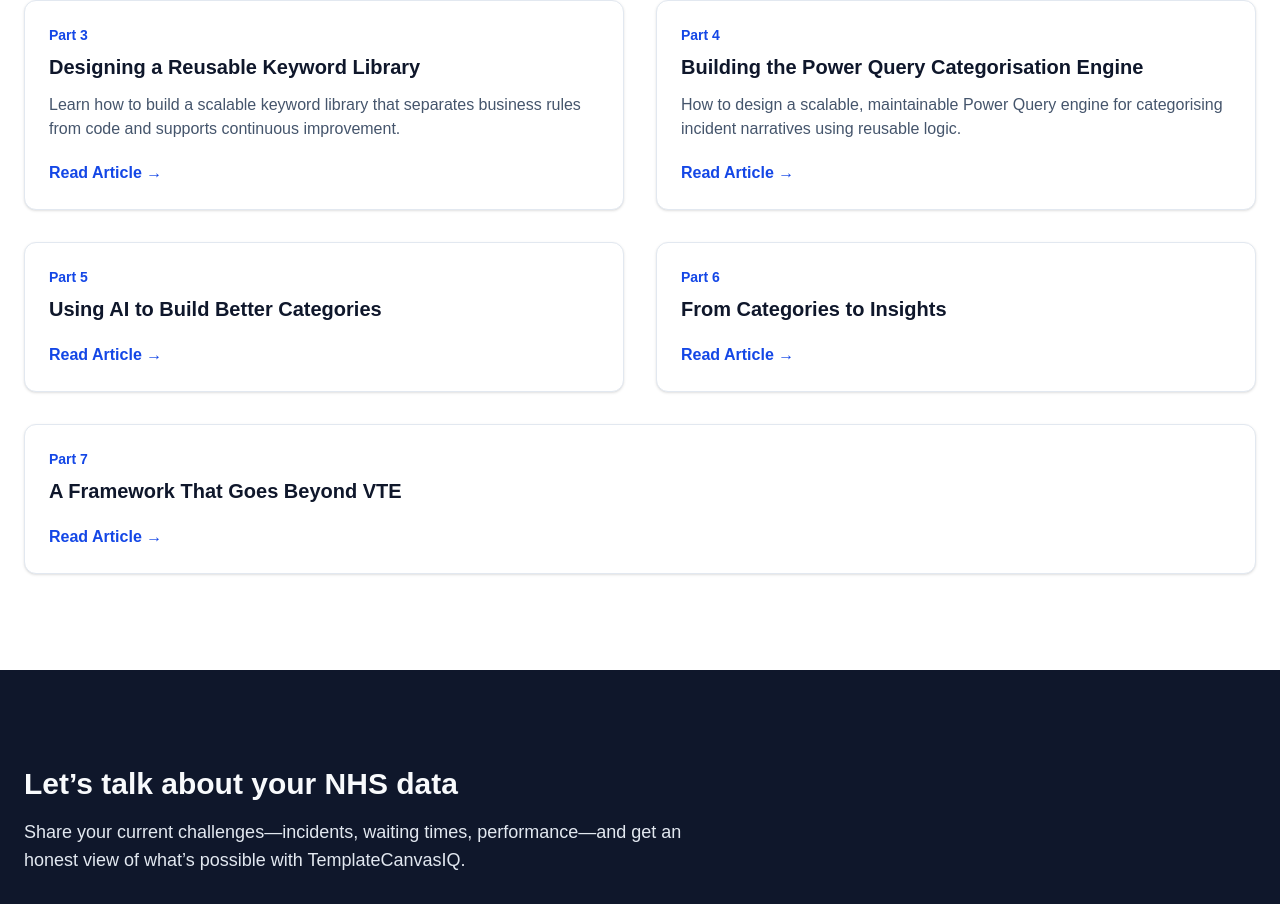
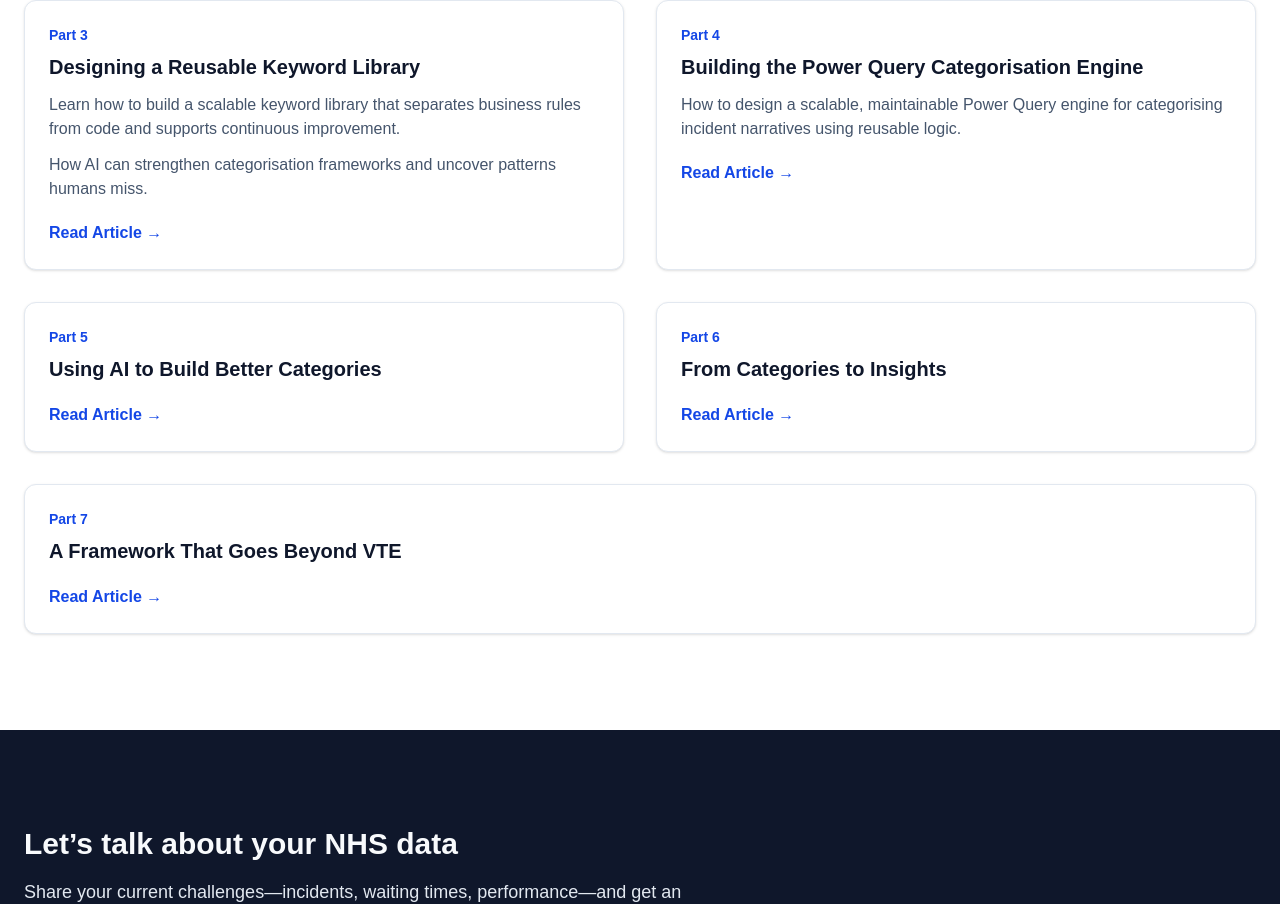
Before and after one commit to 24Mark8/templatecanvasiq, a Next.js app: page / in a window 1280 px wide. Shown: the part 2134-3038 px from the top of the page. Built offline with nearby package versions, Linux system fonts and the light colour scheme.

Commit message:
Update page.tsx

```diff
--- a/app/page.tsx
+++ b/app/page.tsx
@@ -192,7 +192,10 @@ export default function Home() {
         <p className="mt-3 text-slate-600">
           Learn how to build a scalable keyword library that separates business rules
           from code and supports continuous improvement.
-        </p>
+        </p><p className="mt-3 text-slate-600">
+  How AI can strengthen categorisation frameworks and uncover patterns humans miss.
+</p>
+
         <p className="mt-5 font-semibold text-blue-700">Read Article →</p>
       </Link>
 
```
